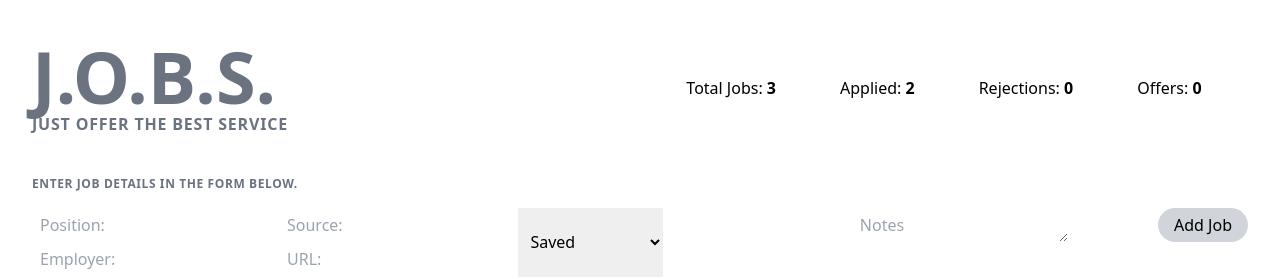
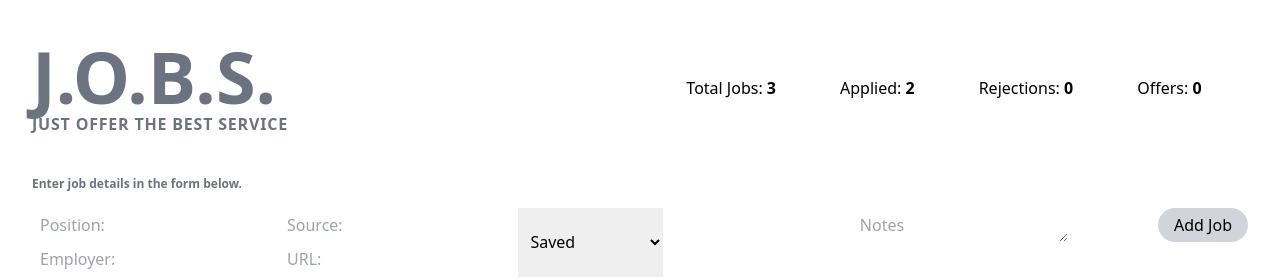
Before and after one commit to rscole87/job-search-app, a React (Create React App) app: page / in a window 1280 px wide. Shown: the top 279 px of the page. Built offline with nearby package versions, Linux system fonts and the light colour scheme.

Commit message:
restyle input form instructions

```diff
--- a/src/components/InputFormComponent.js
+++ b/src/components/InputFormComponent.js
@@ -47,7 +47,7 @@ const InputForm = (props) => {
 
   return (
     <>
-      <p className="px-8 mb-4 text-xs font-bold text-gray-500 uppercase tracking-wider">Enter job details in the form below.</p>
+      <p className="px-8 mb-4 text-xs font-bold text-gray-500 ">Enter job details in the form below.</p>
       <form action="" className="px-8 flex flex-col md:grid md:grid-cols-5">
         <div className="flex col-span-2">
           <div className="md:flex-1">
```
